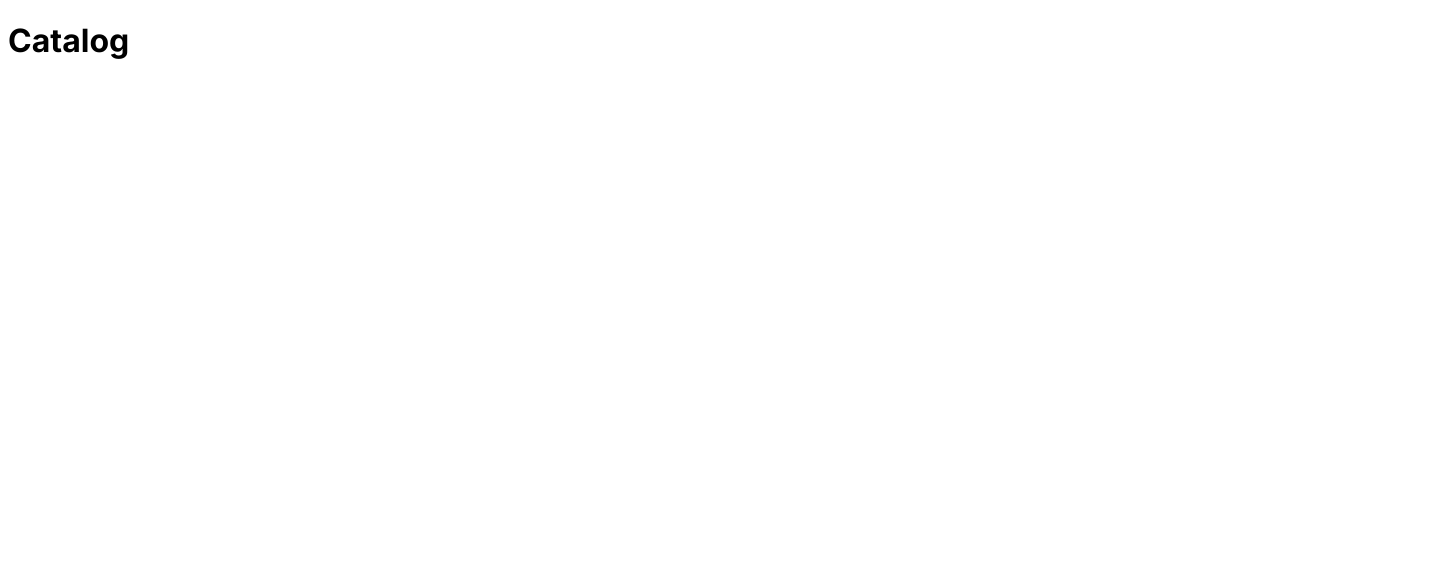
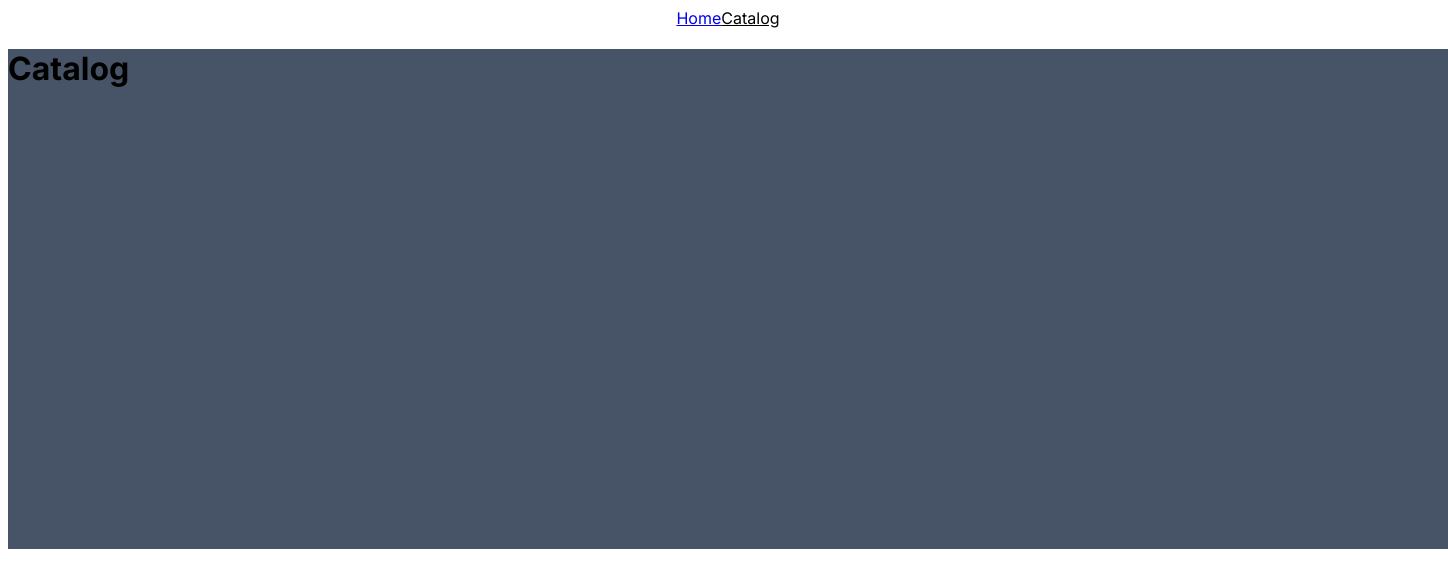
Before and after one commit to atillagoguslu/TravelTrucks, a React (Vite) app: page /catalog in a window 1280 px wide. Shown: the top 588 px of the page, 1448 px wide, since content can reach past the window. Built offline with nearby package versions, Linux system fonts and the light colour scheme.

Commit message:
Header Links added.

```diff
--- a/src/App.css
+++ b/src/App.css
@@ -10,3 +10,7 @@
   justify-content: center;
   align-items: center;
 }
+
+.active {
+  color: var(--color-primary);
+}
--- a/src/App.jsx
+++ b/src/App.jsx
@@ -1,5 +1,5 @@
 import './App.css'
-import { Outlet } from 'react-router-dom';
+import { Outlet, NavLink } from 'react-router';
 
 function App() {
 
@@ -7,7 +7,8 @@ function App() {
     <>
       <div className="container">
         <div className="header">
-          <h1>Campers</h1>
+          <NavLink to="/" className={({ isActive }) => isActive ? 'active' : ''}>Home</NavLink>
+          <NavLink to="/catalog" className={({ isActive }) => isActive ? 'active' : ''}>Catalog</NavLink>
         </div>
         <Outlet />
       </div>
--- a/src/main.jsx
+++ b/src/main.jsx
@@ -2,7 +2,7 @@ import { StrictMode } from 'react'
 import { createRoot } from 'react-dom/client'
 import './index.css'
 import App from './App.jsx'
-import { BrowserRouter, Routes, Route } from 'react-router-dom';
+import { BrowserRouter, Routes, Route } from 'react-router';
 import HomePage from './pages/HomePage';
 import CatalogPage from './pages/CatalogPage';
 
@@ -10,8 +10,10 @@ createRoot(document.getElementById('root')).render(
   <StrictMode>
     <BrowserRouter>
       <Routes>
-        <Route path="/" element={<App />} />
-        <Route path="/catalog" element={<CatalogPage />} />
+        <Route path="/" element={<App />}>
+          <Route path="/" element={<HomePage />} />
+          <Route path="/catalog" element={<CatalogPage />} />
+        </Route>
       </Routes>
     </BrowserRouter>
   </StrictMode>,
--- a/src/pages/CatalogPage.module.css
+++ b/src/pages/CatalogPage.module.css
@@ -0,0 +1,6 @@
+.container {
+  width: 1440px;
+  min-height: 500px;
+  margin: 0 auto;
+  background-color: var(--color-slate);
+}
```
